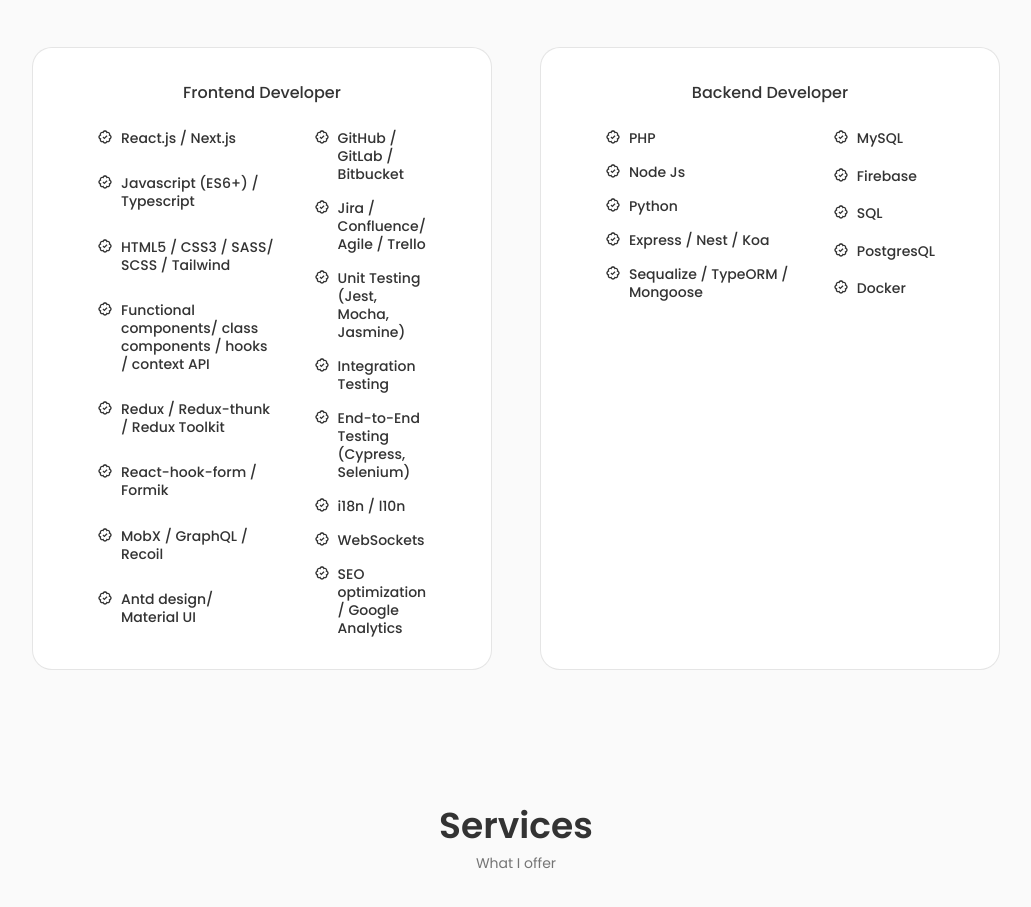
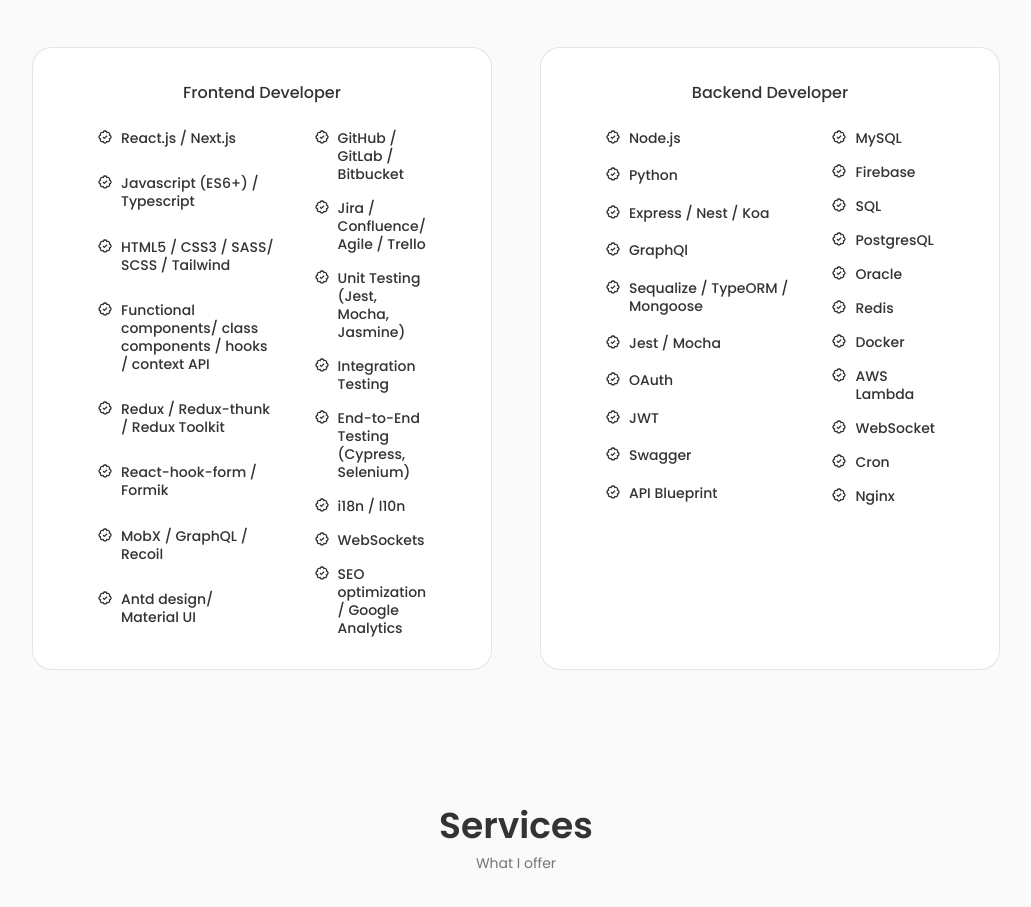
Before and after one commit to alterproger/portfolio, a Next.js app: page / in a window 1280 px wide. Shown: the part 1480-2387 px from the top of the page, without its empty margins (124-1155 px from the left). Built offline with nearby package versions, Linux system fonts and the light colour scheme.

Commit message:
chore: update backend skills

```diff
--- a/src/sections/skills/libs/constants.ts
+++ b/src/sections/skills/libs/constants.ts
@@ -56,10 +56,7 @@
 const BACKEND_SKILLS = [
   [
     {
-      name: 'PHP',
-    },
-    {
-      name: 'Node Js',
+      name: 'Node.js',
     },
     {
       name: 'Python',
@@ -68,7 +65,25 @@
       name: 'Express / Nest / Koa',
     },
     {
+      name: 'GraphQl',
+    },
+    {
       name: 'Sequalize / TypeORM / Mongoose',
+    },
+    {
+      name: 'Jest / Mocha',
+    },
+    {
+      name: 'OAuth',
+    },
+    {
+      name: 'JWT',
+    },
+    {
+      name: 'Swagger',
+    },
+    {
+      name: 'API Blueprint',
     },
   ],
   [
@@ -85,7 +100,25 @@
       name: 'PostgresQL',
     },
     {
+      name: 'Oracle',
+    },
+    {
+      name: 'Redis',
+    },
+    {
       name: 'Docker',
+    },
+    {
+      name: 'AWS Lambda',
+    },
+    {
+      name: 'WebSocket',
+    },
+    {
+      name: 'Cron',
+    },
+    {
+      name: 'Nginx',
     },
   ],
 ];
```
